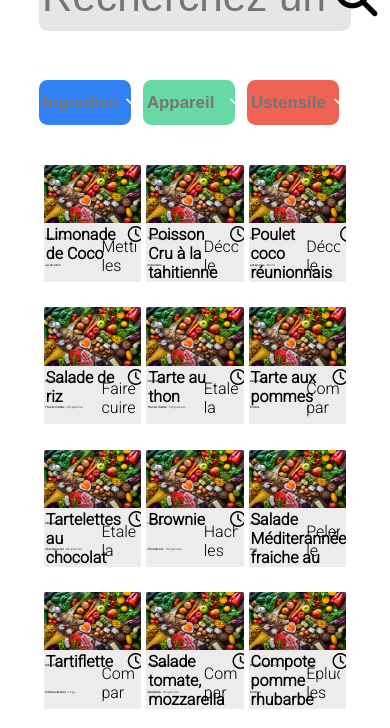
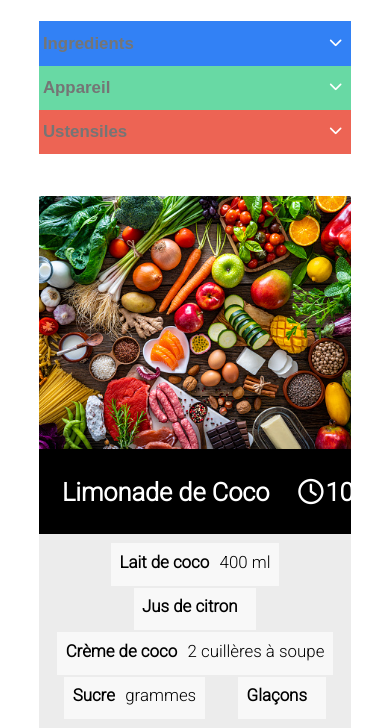
Before and after one commit to ClementBenezech/clementbenezech_7_14072021, a website: page index.html in a window 390 px wide. Shown: the part 84-812 px from the top of the page. Drawn offline with Linux system fonts and the light colour scheme.

Commit message:
added responsive mobile design

```diff
--- a/sass/components/_recipes.scss
+++ b/sass/components/_recipes.scss
@@ -8,6 +8,9 @@
     align-items:flex-start;
 
     z-index: 0;
+    @include mobile-only {
+        flex-direction: column;
+    }
     &__element {
         width: 25vw;
         height: 30vw;
@@ -20,23 +23,43 @@
         overflow:hidden;
         align-content: flex-start;
 
+        @include mobile-only {
+            width: 80vw;
+            height: max-content;
+        }
+
 
         &__image {
             background-color: lightgrey;
             height: 15vw;
             width:100%;
             content: url("../images/genericfood.jpg");
+            object-fit: cover;
+            @include mobile-only {
+                height: 30vh;
+            }
         }
         &__labels-container {
             display: flex;
             flex-direction:row;
             width: 100%;
             height: 3vw;
+            @include mobile-only {
+                height: 10vh;
+                background-color:black;
+                align-items:center;
+            }
             &__title {
-                width:90%;
+                width:80%;
                 height: 3vw;
                 font-weight: bold;
                 margin: 0.5vw 1vw 0 0.5vw;
+                @include mobile-only {
+                    font-size: 3vh;
+                    color:white;
+                    text-align:center;
+                    height: auto;
+                }
 
             }
             &__cooking-time {
@@ -44,6 +67,11 @@
                 height: 3vw;
                 font-weight: bold;
                 margin: 0.5vw 1vw 0 1vw;
+                @include mobile-only {
+                    font-size: 3vh;
+                    color:white;
+                    height: auto;
+                }
                 &::before {
                     content: "";
                     font-family: "Font Awesome 5 Free";
@@ -55,24 +83,51 @@
                 width: 55%;
                 font-size: 0.7vw;
                 height: 5vh;
+                @include mobile-only {
+                    width: 80vw;
+                    display:flex;
+                    flex-direction:row;
+                    flex-wrap:wrap;
+                    height: auto;
+                    justify-content: space-around;
+                    margin: 1vh;
+                }
                 &__ingredient-container {
                     display:flex;
                     flex-direction:row;
                     flex-wrap: nowrap;
+
+                    height:2vw;
+                    @include mobile-only {
+                        max-width: 100%;
+                        background-color:rgba(255, 255, 255, 0.671);
+                        padding: 0.2vh;
+                        height:3vh;
+                        padding: 1vh;
                     margin: 0.3vw 0.3vw;
-                    height:3vh;
+                    }
 
                 }
                 &__ingredient-name {
                     font-weight: bold;
                     margin-right: 0.5vw;
-                    height: 1vh;
+
+
+                    padding-right: 1vh;
+                    @include mobile-only {
+                        font-size: 2vh;
+                        height: 1vh;
+                    }
                     &::after {
                         /*content: ":";
                         font-weight: bold;*/
                     }
                 }
                 &__ingredient-quantity {
+                    @include mobile-only {
+                        font-size: 2vh;
+                        color: black;
+                    }
 
                 }
             }
@@ -81,6 +136,10 @@
                 height: 10vw;
                 overflow:hidden;
                 margin: 0.5vw 1vw;
+                @include mobile-only {
+                    width: 80vw;
+                    height: 40%;
+                }
             }
         }
     }
--- a/sass/components/_searchBar.scss
+++ b/sass/components/_searchBar.scss
@@ -6,6 +6,10 @@
     justify-content: space-between;
     border-radius: 1vh;
     background-color: $color-search-bar;
+    @include mobile-only {
+        height: 4vh;
+        margin-bottom: 1vh;
+    }
 
     &__text-input {
         width: 93%;
@@ -14,12 +18,18 @@
         background-color: transparent;
         padding-left: 1%;
         box-sizing: border-box;
-        font-size: 5vh
+        font-size: 5vh;
+        @include mobile-only {
+            font-size:1.7vh;
+        }
     }
     &__search-button {
         width: 7%;
         border: none;
         background-color: transparent;
         font-size: 5vh;
+        @include mobile-only {
+            font-size:2vh;
+        }
     }
 }
--- a/sass/components/_searchFilters.scss
+++ b/sass/components/_searchFilters.scss
@@ -6,6 +6,14 @@
         display: flex;
         flex-direction:row;
         justify-content: flex-start;
+        @include mobile-only {
+            flex-wrap:wrap;
+            width: 80vw;
+            height: max-content;
+            margin-bottom: 5vh;
+            margin-top: 1vh;
+
+        }
         overflow:visible;
         z-index:1;
 
@@ -14,6 +22,11 @@
             border-radius: 1vh;
             margin-right: 3vw;
             @include filter-modifiers;
+            @include mobile-only {
+                width: 90vw;
+                border-radius: 0;
+                margin-right: 0vw;
+            }
         }
     }
 
@@ -21,17 +34,32 @@
         flex-direction: row;
         flex-wrap:wrap;
         justify-content: flex-start;
+        width: 80vw;
+        @include mobile-only {
+            width:90vw;
+        }
         &__filter {
             width: 33%;
             box-sizing: border-box;
             padding: 0.5vw 0.5vw;
             color: white;
             font-size: 1.2vw;
+            @include mobile-only {
+                font-size: 2vh;
+                width:max-content;
+                border: 1px solid white;
+                margin: 0.5vh;
+                border-radius: 0.3vh;
+
+            }
 
         }
         &--visible {
             display:flex;
             width: 40vw;
+            @include mobile-only {
+                width: 100%;
+            }
         }
         &--hidden {
             display:none;
--- a/sass/utils/_mixins.scss
+++ b/sass/utils/_mixins.scss
@@ -9,3 +9,9 @@
         background-color: $color-menu-device;
     }
 }
+
+@mixin mobile-only {
+    @media screen and (max-width: map-get($breakpoints, mobile)) {
+      @content;
+    }
+  }
--- a/sass/utils/_variables.scss
+++ b/sass/utils/_variables.scss
@@ -2,3 +2,7 @@ $color-search-bar: #e6e6e6;
 $color-menu-ingredients: #3281f5;
 $color-menu-device: #68d9a4;
 $color-menu-utensils: #ed6454;
+
+$breakpoints: (
+  mobile: 1080px,
+);
```
Also changed, not shown: public/css/style.css, 1 other file.
